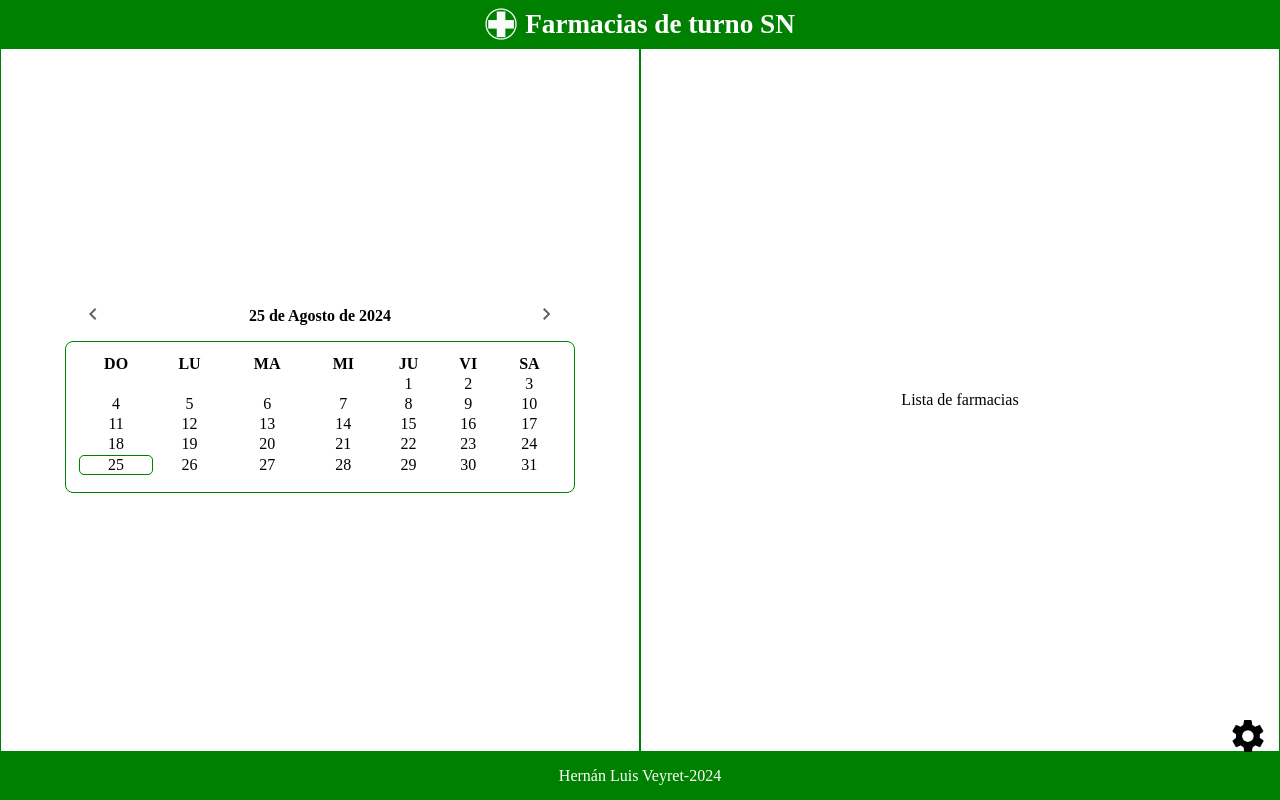
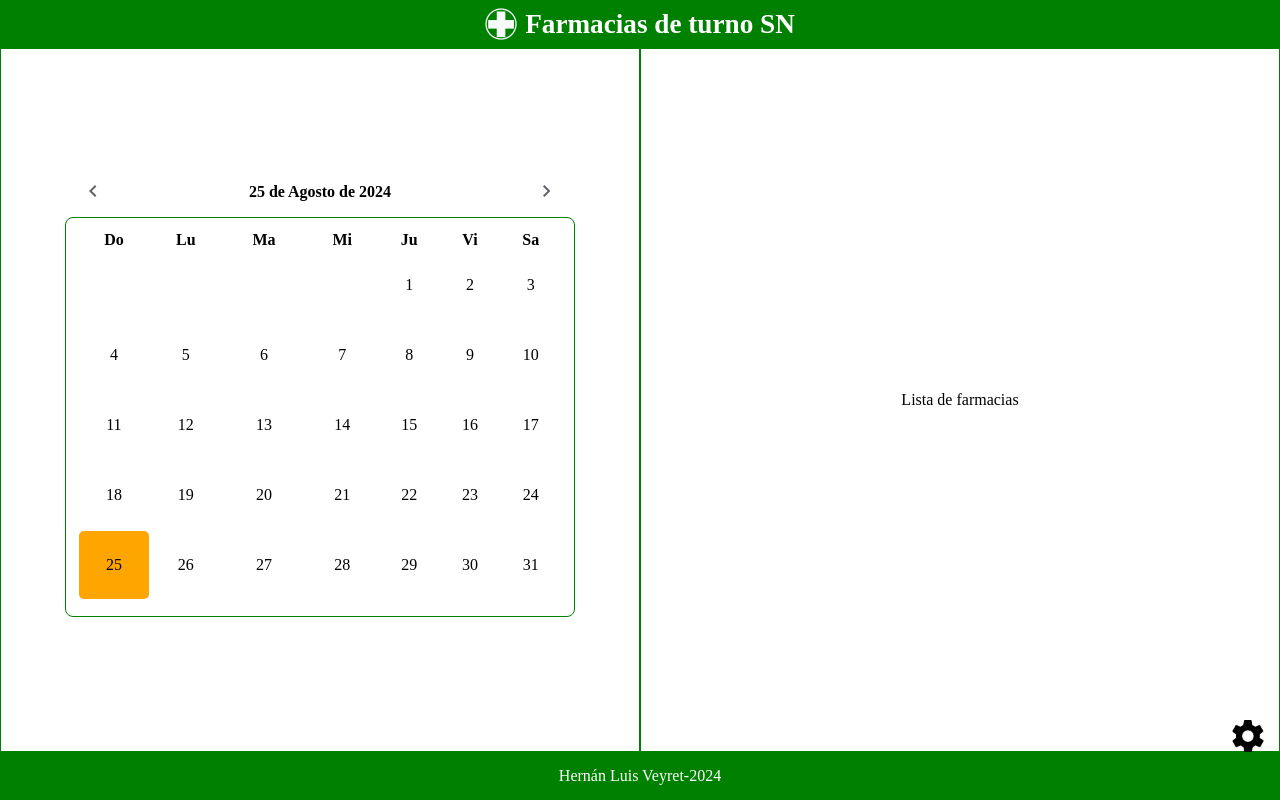
Before and after one commit to hernanveyret/farmaciasDeTurnoSN, a React (Create React App) app: page / in a window 1280 px wide. Built offline with nearby package versions, Linux system fonts and the light colour scheme.

Commit message:
Mejoras Visuales

```diff
--- a/src/App.css
+++ b/src/App.css
@@ -2,3 +2,7 @@
   max-width: 100%;
   min-height: 100vh;
 }
+button {
+  cursor: pointer;
+  box-sizing: border-box;
+}
--- a/src/Componentes/Almanac.js
+++ b/src/Componentes/Almanac.js
@@ -20,7 +20,7 @@ const Almanac = ({day,month,monthString,year,cantDiasMes,celdasVacias,handlePrev
   // Crea la primera fila con las vacias y las que tienen numero.
   for(let i=1; i<= 7-celdasVacias; i++){
     diasDelMes++
-    day === diasDelMes ? cells.push(<td key={`day-${diasDelMes}`} style={{border: "1px solid green", borderRadius: "5px"}} onClick={handleDay}>{diasDelMes}</td>) : cells.push(<td key={`day-${diasDelMes}`} onClick={handleDay}>{diasDelMes}</td>)
+    day === diasDelMes ? cells.push(<td key={`day-${diasDelMes}`} style={{backgroundColor: "orange",borderRadius:"5px", cursor:"pointer"}} onClick={handleDay}>{diasDelMes}</td>) : cells.push(<td key={`day-${diasDelMes}`} onClick={handleDay} style={{cursor:"pointer"}}>{diasDelMes}</td>)
   }
     rows.push(<tr key={`row-1`}>{cells}</tr>)
 
@@ -31,7 +31,7 @@ const Almanac = ({day,month,monthString,year,cantDiasMes,celdasVacias,handlePrev
           cells.push(<td key={`empty-${filas}-${celdas}`}></td>);
       }else{
         diasDelMes++
-        day === diasDelMes ? cells.push(<td key={`day-${diasDelMes}`} style={{border: "1px solid green", borderRadius:"5px"}} onClick={handleDay}>{diasDelMes}</td>) : cells.push(<td key={`day-${diasDelMes}`} onClick={handleDay}>{diasDelMes}</td>)
+        day === diasDelMes ? cells.push(<td key={`day-${diasDelMes}`} style={{backgroundColor: "orange",borderRadius:"5px", cursor:"pointer"}} onClick={handleDay}>{diasDelMes}</td>) : cells.push(<td key={`day-${diasDelMes}`} onClick={handleDay} style={{cursor:"pointer"}}>{diasDelMes}</td>)
       }
       }
       rows.push(<tr key={`row-${filas + 1}`}>{cells}</tr>)
@@ -55,13 +55,13 @@ const Almanac = ({day,month,monthString,year,cantDiasMes,celdasVacias,handlePrev
       <table border="0">
         <thead>
         <tr>
-          <th>DO</th>
-          <th>LU</th>
-          <th>MA</th>
-          <th>MI</th>
-          <th>JU</th>
-          <th>VI</th>
-          <th>SA</th>
+          <th>Do</th>
+          <th>Lu</th>
+          <th>Ma</th>
+          <th>Mi</th>
+          <th>Ju</th>
+          <th>Vi</th>
+          <th>Sa</th>
         </tr>
       </thead>
       <tbody>
--- a/src/Componentes/Home.js
+++ b/src/Componentes/Home.js
@@ -88,7 +88,7 @@ const Home = () => {
     setCeldasVacias(new Date(year, month, 1).getDay())
     setMonthString(meces.find(m => m.id === month).mes)
     console.log(month)
-  },[month,year])
+  },[month,year, meces])
 
   // el metodo trim() elimina los espacios vacios de lo que traiga el target
   const handleDay = (e) => {
@@ -131,3 +131,6 @@ const Home = () => {
 }
 
 export default Home;
+
+// modo calendario meces: <svg xmlns="http://www.w3.org/2000/svg" height="24px" viewBox="0 -960 960 960" width="24px" fill="#5f6368"><path d="M200-80q-33 0-56.5-23.5T120-160v-560q0-33 23.5-56.5T200-800h40v-80h80v80h320v-80h80v80h40q33 0 56.5 23.5T840-720v560q0 33-23.5 56.5T760-80H200Zm0-80h560v-400H200v400Zm0-480h560v-80H200v80Zm0 0v-80 80Zm280 240q-17 0-28.5-11.5T440-440q0-17 11.5-28.5T480-480q17 0 28.5 11.5T520-440q0 17-11.5 28.5T480-400Zm-160 0q-17 0-28.5-11.5T280-440q0-17 11.5-28.5T320-480q17 0 28.5 11.5T360-440q0 17-11.5 28.5T320-400Zm320 0q-17 0-28.5-11.5T600-440q0-17 11.5-28.5T640-480q17 0 28.5 11.5T680-440q0 17-11.5 28.5T640-400ZM480-240q-17 0-28.5-11.5T440-280q0-17 11.5-28.5T480-320q17 0 28.5 11.5T520-280q0 17-11.5 28.5T480-240Zm-160 0q-17 0-28.5-11.5T280-280q0-17 11.5-28.5T320-320q17 0 28.5 11.5T360-280q0 17-11.5 28.5T320-240Zm320 0q-17 0-28.5-11.5T600-280q0-17 11.5-28.5T640-320q17 0 28.5 11.5T680-280q0 17-11.5 28.5T640-240Z"/></svg>
+// modo calendario dias: <svg xmlns="http://www.w3.org/2000/svg" height="24px" viewBox="0 -960 960 960" width="24px" fill="#5f6368"><path d="M200-80q-33 0-56.5-23.5T120-160v-560q0-33 23.5-56.5T200-800h40v-80h80v80h320v-80h80v80h40q33 0 56.5 23.5T840-720v560q0 33-23.5 56.5T760-80H200Zm0-80h560v-400H200v400Zm0-480h560v-80H200v80Zm0 0v-80 80Z"/></svg>
--- a/src/Componentes/almanaque.css
+++ b/src/Componentes/almanaque.css
@@ -26,12 +26,13 @@ table {
   width: 100%;
   text-align: center;
 }
-
+td {
+  box-sizing: border-box;
+}
 .btn-mes {
   border: none;
   background: transparent;
   margin: 0 1rem;
-  cursor: pointer;
   position: absolute;
 }
 .btn-prev {
@@ -40,3 +41,10 @@ table {
 .btn-next {
   right: 0;
 }
+
+@media screen and ( min-width: 37em) {
+  table {
+    height: 50vh;
+  }
+
+}
--- a/src/Componentes/home.css
+++ b/src/Componentes/home.css
@@ -66,8 +66,8 @@ footer {
   right: 1rem;
   bottom: 3rem;
   border: none;
+}
 
-}
 @media screen and ( min-width: 37em) {
   main {
     flex-direction: row;
```
